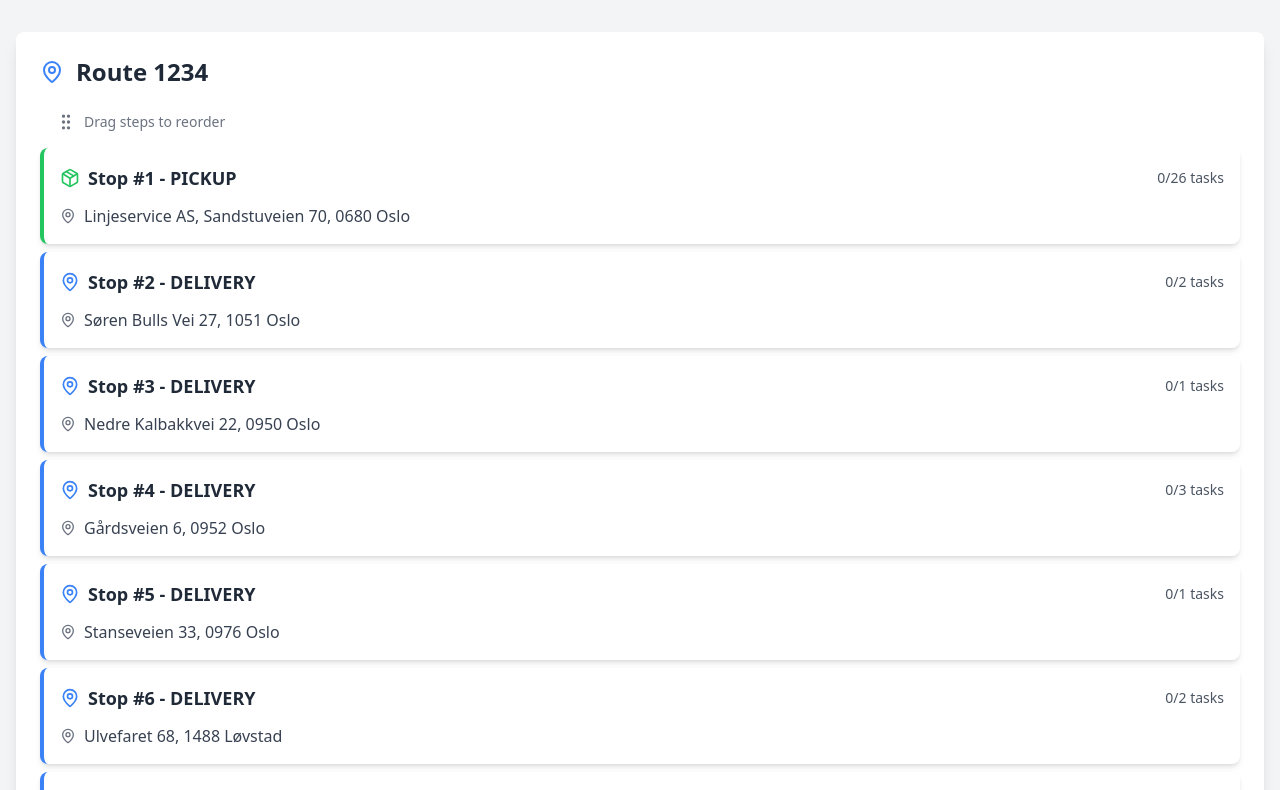
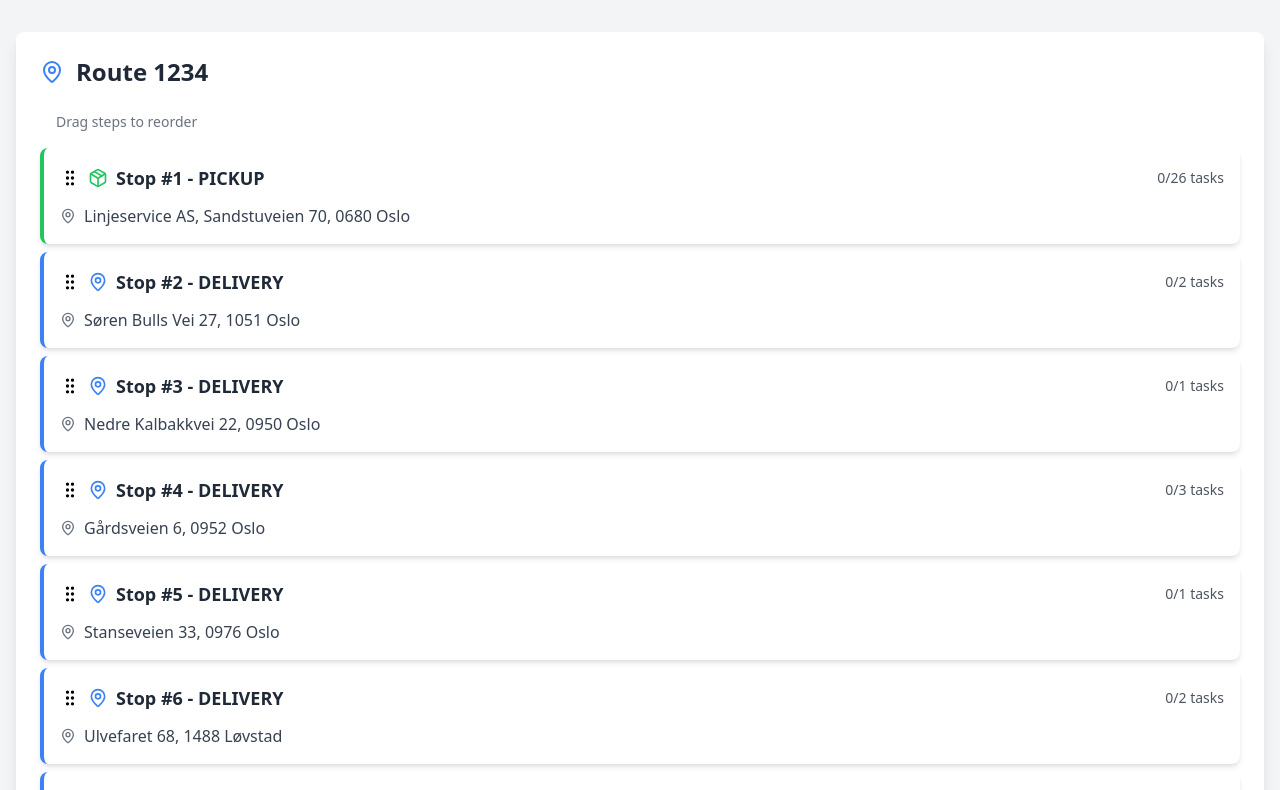
Before and after one commit to Rodjxc/route-manager, a React (Vite) app: page / in a window 1280 px wide. Shown: the top 790 px of the page. Built offline with nearby package versions, Linux system fonts and the light colour scheme.

Commit message:
refactor: move icon for draggable content

```diff
--- a/src/components/RouteList.tsx
+++ b/src/components/RouteList.tsx
@@ -2,7 +2,6 @@ import { useState, useCallback } from "react";
 import { DragDropContext, Droppable, DropResult } from "@hello-pangea/dnd";
 import { RouteStep } from "./RouteStep";
 import type { Route, RouteStep as RouteStepType } from "../types";
-import { GripVertical } from "lucide-react";
 
 interface Props {
   route: Route;
@@ -45,7 +44,6 @@ export const RouteList: React.FC<Props> = ({ route, onRouteUpdate }) => {
             className="space-y-2"
           >
             <div className="flex items-center gap-2 text-gray-500 mb-4 px-4">
-              <GripVertical className="w-5 h-5" />
               <span className="text-sm font-medium">Drag steps to reorder</span>
             </div>
 
--- a/src/components/RouteStep.tsx
+++ b/src/components/RouteStep.tsx
@@ -1,6 +1,6 @@
 import { memo } from "react";
 import { Draggable } from "@hello-pangea/dnd";
-import { Package, MapPin, CheckCircle } from "lucide-react";
+import { Package, MapPin, CheckCircle, GripVertical } from "lucide-react";
 import type { RouteStep as RouteStepType } from "../types";
 import { clsx } from "clsx";
 
@@ -40,6 +40,8 @@ export const RouteStep = memo(({ step, index }: Props) => {
         >
           <div className="flex items-center justify-between mb-3">
             <div className="flex items-center gap-2">
+              <GripVertical className="w-5 h-5" />
+
               {getStepIcon()}
               <span className="text-lg font-semibold text-gray-800">
                 Stop #{index + 1} - {step.type}
```
